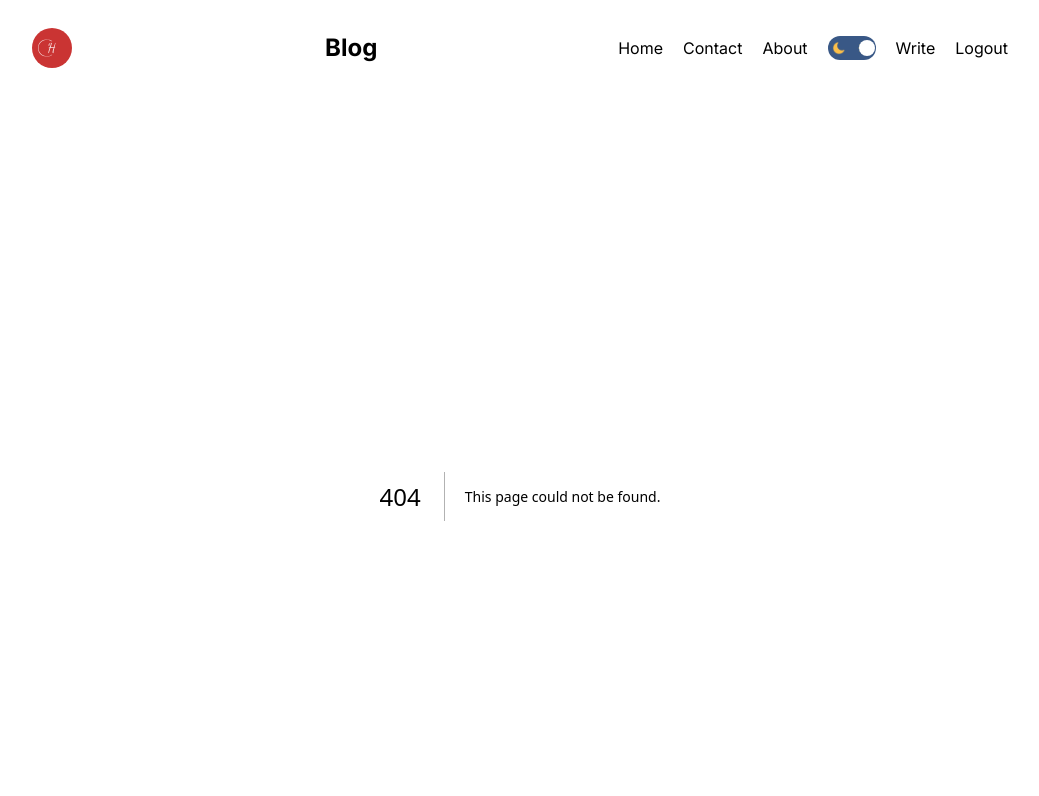
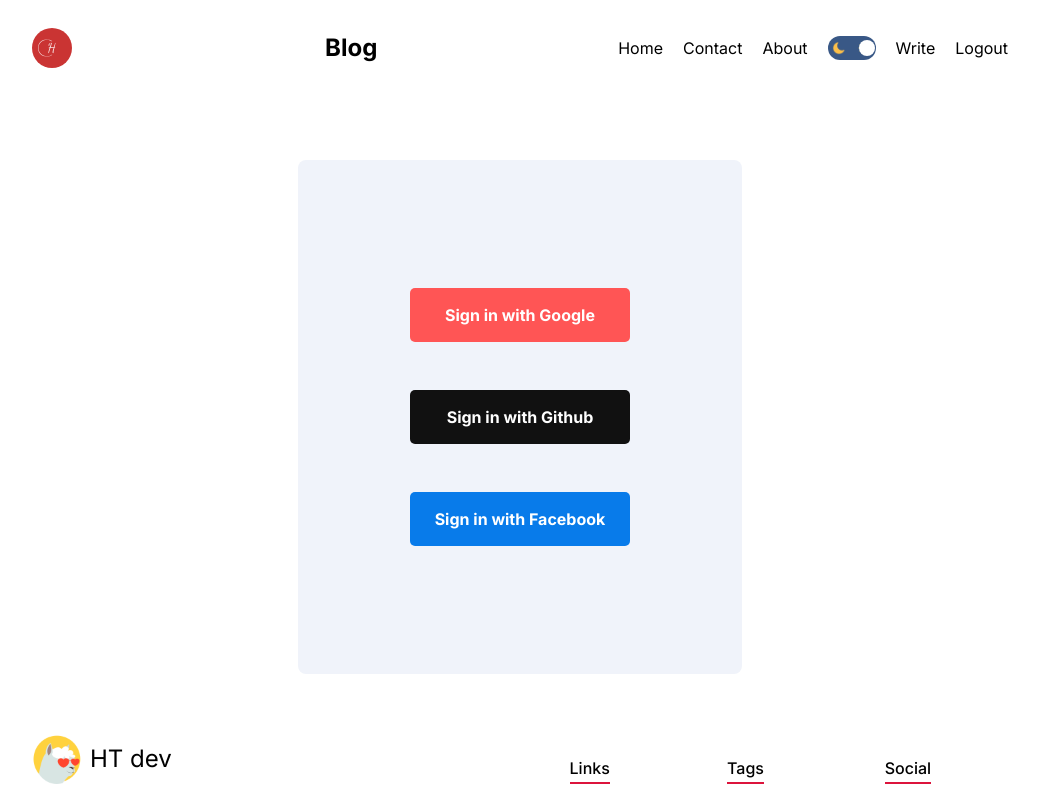
Before and after one commit to fsdhemanth648/blogApp, a Next.js app: page /login in a window 1280 px wide. Before the commit this address had no page. Shown: the top 796 px of the page, without its empty margins (120-1159 px from the left). Built offline with nearby package versions, Linux system fonts and the light colour scheme.

Commit message:
Added login page

```diff
--- a/src/app/globals.css
+++ b/src/app/globals.css
@@ -52,6 +52,8 @@
 }
 
 .globalContainer {
+  display: flex;
+  justify-content: center;
   min-height: 100vh;
   background-color: var(--bg);
   color: var(--text);
--- a/src/app/layout.js
+++ b/src/app/layout.js
@@ -20,7 +20,7 @@
       <body className={inter.className}>
         <ThemeContextProvider>
           <ThemeProvider>
-            <div className='globalContainer flex justify-center items-center'>
+            <div className='globalContainer'>
               <div className="container auto px-6" >
                 <Navbar />
                 {children}
--- /dev/null
+++ b/src/app/login/LoginPage.module.css
@@ -0,0 +1,27 @@
+.login {
+  @apply flex items-center justify-center mt-16;
+}
+.wrapper {
+  @apply flex flex-col gap-12 rounded-lg px-16 py-20 md:px-28 md:py-32;
+  background-color: var(--bgSoft);
+}
+.loginBtn {
+  display: flex;
+  align-items: center;
+  justify-content: center;
+  padding: 15px 25px;
+  border: none;
+  border-radius: 5px;
+  color: white;
+  cursor: pointer;
+  font-weight: bold;
+}
+.loginBtn:first-child {
+  background-color: #ff5555;
+}
+.loginBtn:nth-child(2) {
+  background-color: #111;
+}
+.loginBtn:nth-child(3) {
+  background-color: #087bea;
+}
--- /dev/null
+++ b/src/app/login/page.jsx
@@ -0,0 +1,21 @@
+import styles from './LoginPage.module.css'
+
+function LoginPage() {
+  return (
+    <div className={styles.login}>
+       <div className={styles.wrapper}>
+        <div className={styles.loginBtn}>
+            Sign in with Google
+        </div>
+        <div className={styles.loginBtn}>
+            Sign in with Github
+        </div>
+        <div className={styles.loginBtn}>
+            Sign in with Facebook
+        </div>
+      </div>
+    </div>
+  )
+}
+
+export default LoginPage
```
